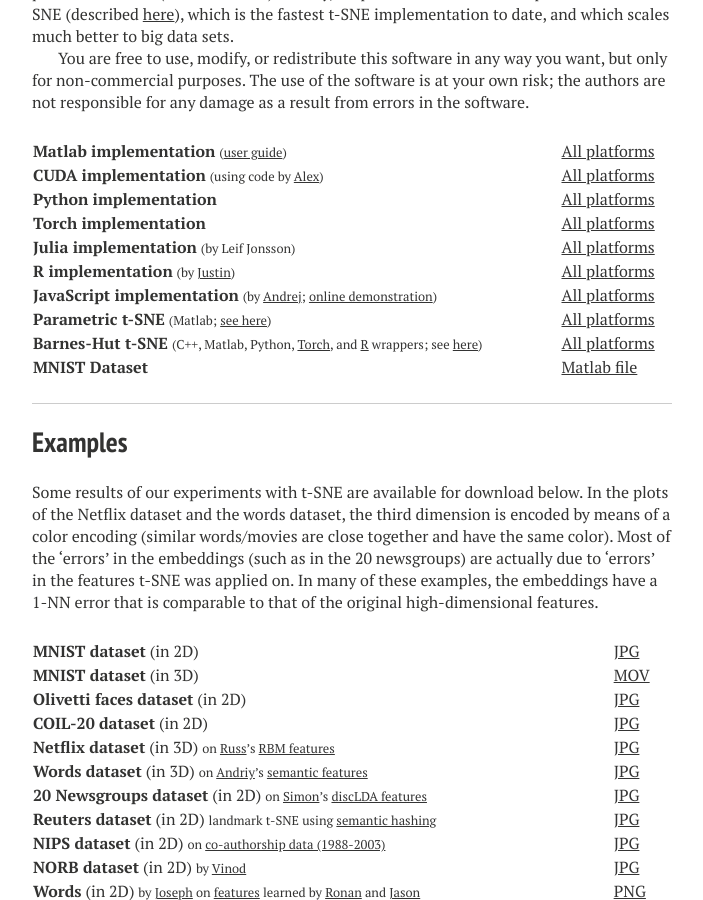
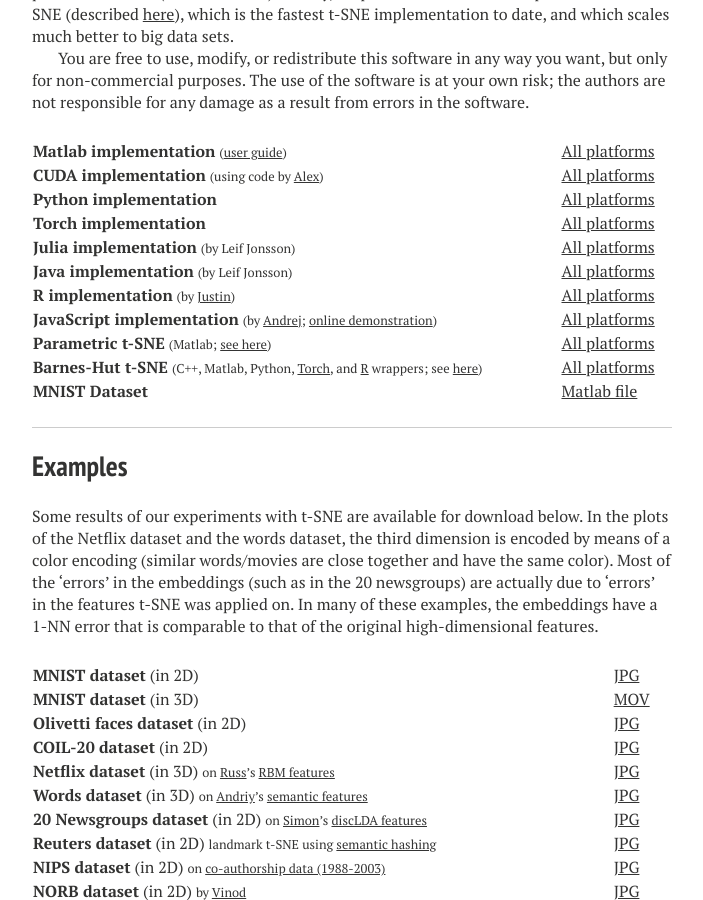
Before and after one commit to lvdmaaten/lvdmaaten.github.io, a Jekyll site: the page built from tsne/index.md, in a window 1280 px wide and 900 px high, scrolled down 1159 px. Shown: the whole window, without its empty margins (288-991 px from the left). Built offline with Jekyll 4.4.1, drawn with Linux system fonts in a browser that asks for light colours; nearby versions of some CDN libraries.

Commit message:
add t-sne java link

```diff
--- a/tsne/index.md
+++ b/tsne/index.md
@@ -39,6 +39,7 @@ You are free to use, modify, or redistribute this software in any way you want,
 **Python implementation** | [All platforms](code/tsne_python.zip)
 **Torch implementation** | [All platforms](https://github.com/clementfarabet/manifold)
 **Julia implementation** <small>(by Leif Jonsson)</small> | [All platforms](https://github.com/lejon/TSne.jl)
+**Java implementation** <small>(by Leif Jonsson)</small> | [All platforms](https://github.com/lejon/T-SNE-Java)
 **R implementation** <small>(by [Justin](http://scwn.net))</small> | [All platforms](http://cran.r-project.org/web/packages/tsne/)
 **JavaScript implementation** <small>(by [Andrej](http://cs.stanford.edu/people/karpathy/); [online demonstration](http://homepage.tudelft.nl/19j49/tsnejs/))</small> | [All platforms](http://cs.stanford.edu/people/karpathy/tsnejs/)
 **Parametric t-SNE** <small>(Matlab; [see here](../publications/papers/AISTATS_2009.pdf))</small> | [All platforms](code/ptsne.tar.gz)
```
Also changed, not shown: 3 other files.
